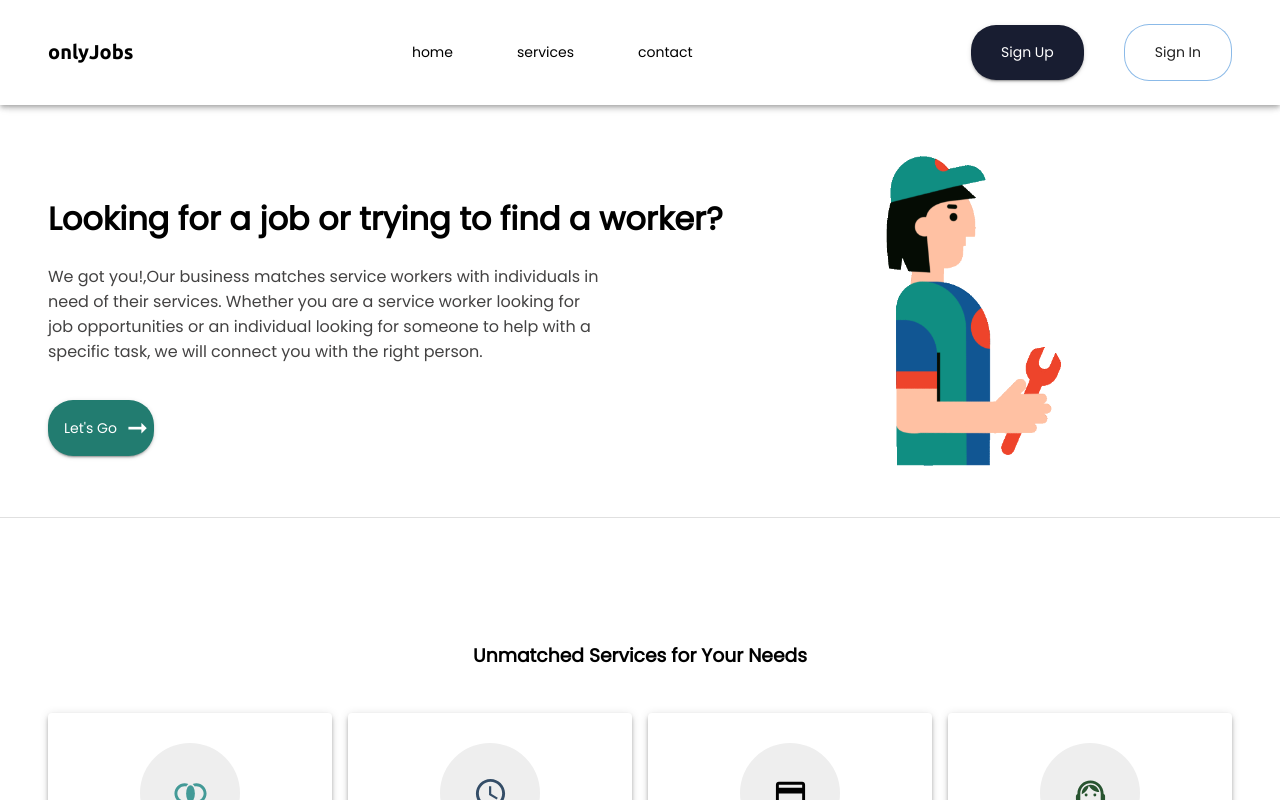
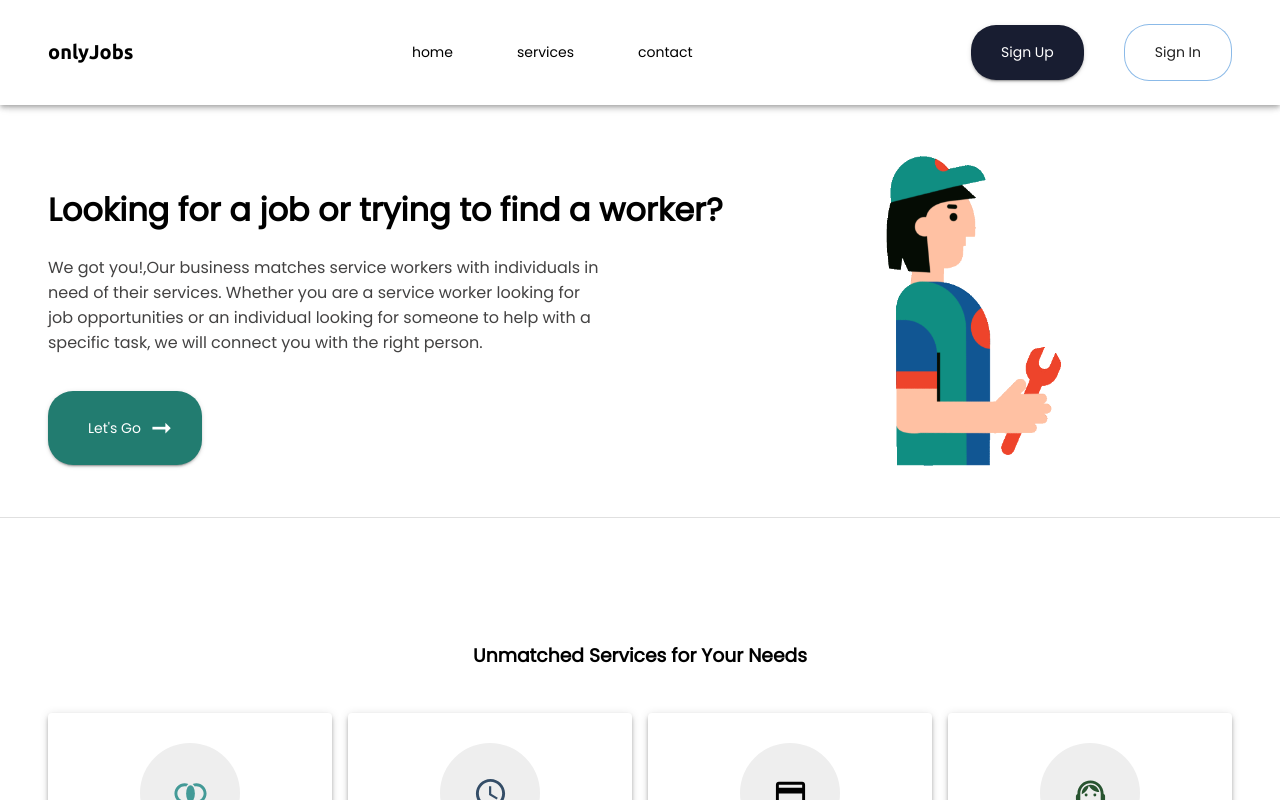
Before and after one commit to muhammadkeyton/onlyjobs, a Next.js app: page / in a window 1280 px wide. Shown: the top 800 px of the page. Built offline with nearby package versions, Linux system fonts and the light colour scheme.

Commit message:
hero section button fix trial 2

```diff
--- a/components/landingPage/hero.tsx
+++ b/components/landingPage/hero.tsx
@@ -44,7 +44,7 @@ export default function Hero(){
                 <p style={{maxWidth:"35rem",color:PARAGRAPH_HEXCOLOR}}>We got you!,Our business matches service workers with individuals in need of their services. Whether you are a service worker looking for job opportunities or an individual looking for someone to help with a specific task, we will connect you with the right person.</p>
 
                 <ThemeProvider theme={button}>
-                 <Bbutton buttonType='contained' text="Let's Go" pad="" marg="20px 0 0 0" color1={MAINBUTTON_PRE_HOVER} color2={MAINBUTTON_HOVER} xTraStyling={landingPageCss.getStartedButton}/>
+                 <Bbutton buttonType='contained' text="Let's Go" pad="15px 40px" marg="20px 0 0 0" color1={MAINBUTTON_PRE_HOVER} color2={MAINBUTTON_HOVER} xTraStyling={landingPageCss.getStartedButton}/>
                 </ThemeProvider>
                 </Grid>
 
--- a/components/reUseableComponents/button.tsx
+++ b/components/reUseableComponents/button.tsx
@@ -10,6 +10,7 @@ export const  Bbutton = ({buttonType,color1,color2,text,pad,marg,xTraStyling} :
         backgroundColor: color1,
         '&:hover': {
           backgroundColor: color2,
+          transition:"padding 0.5s ease-in-out"
         },
         outline:"none",
 
--- a/styles/landingPage.module.css
+++ b/styles/landingPage.module.css
@@ -8,9 +8,7 @@
 
 
 .getStartedButton{
-    padding:15px 40px;
     transition: transform 0.5s ease-in-out;
-    transition: padding 0.5s ease-in-out;
 }
 
 .getStartedButton:after{
```
